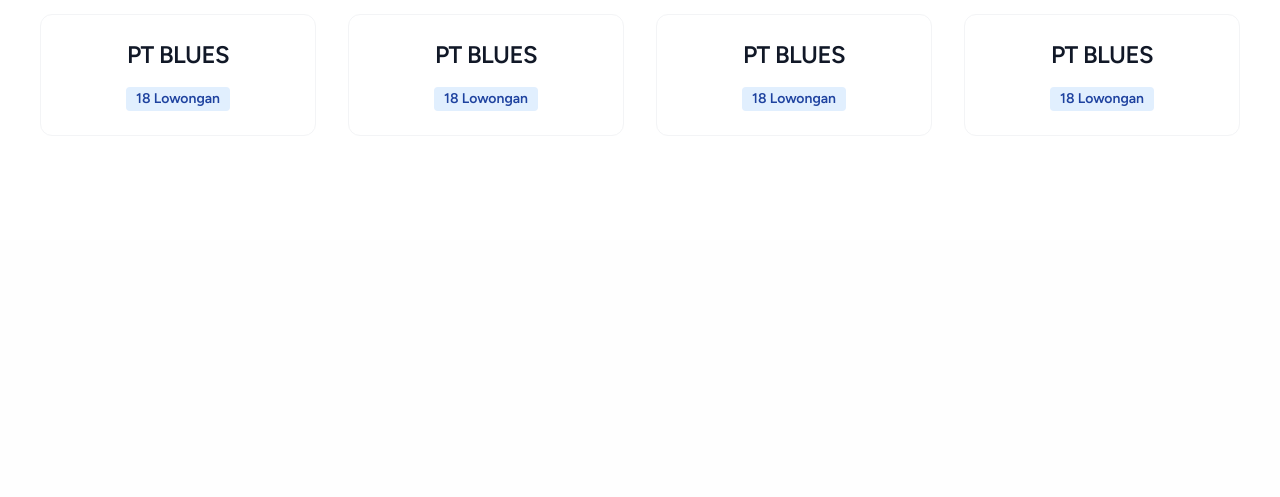
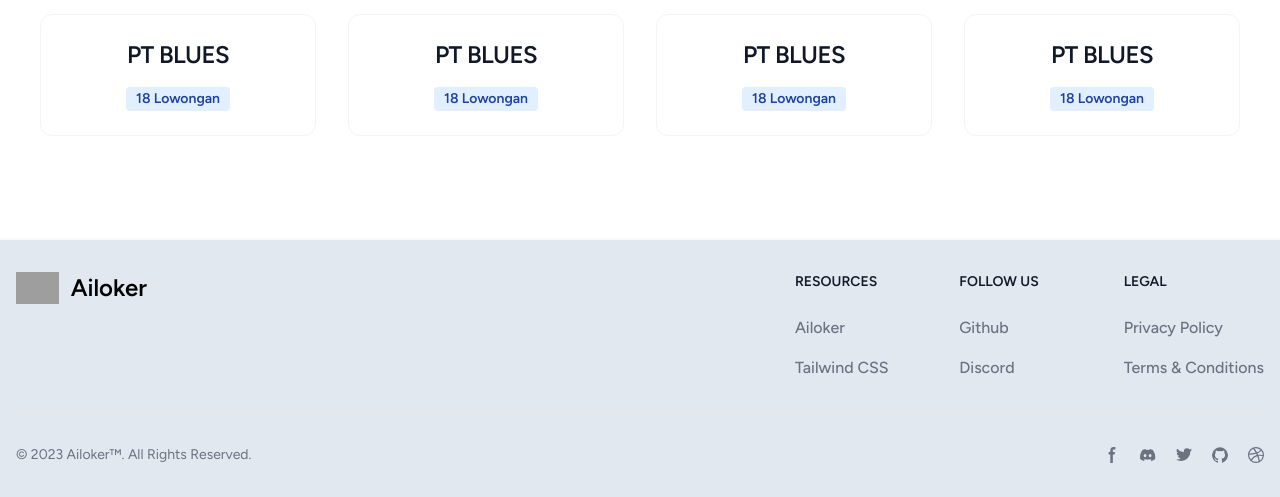
Before and after one commit to ZulfikarHD/Ailoker, a Laravel app: page / in a window 1280 px wide. Shown: the part 2523-3020 px from the top of the page. Before the commit the page ends 2634 px from the top, so only its background shows below. Run offline with Laravel 12, Linux system fonts and the light colour scheme; style sheets or scripts are compiled from the project's sources; some libraries are stand-ins or nearby versions; grey boxes are pictures that could not be loaded.

Commit message:
add footer

```diff
--- a/resources/views/layouts/app.blade.php
+++ b/resources/views/layouts/app.blade.php
@@ -1,5 +1,6 @@
 <!DOCTYPE html>
 <html lang="{{ str_replace('_', '-', app()->getLocale()) }}">
+
 <head>
     <meta charset="utf-8">
     <meta name="viewport" content="width=device-width, initial-scale=1">
@@ -14,6 +15,7 @@
     <!-- Scripts -->
     @vite(['resources/css/app.css', 'resources/js/app.js'])
 </head>
+
 <body class="font-sans antialiased">
     <div class="min-h-screen bg-white dark:bg-gray-900">
         <livewire:layout.navigation />
@@ -31,6 +33,9 @@
         <main class="pb-10">
             {{ $slot }}
         </main>
+
+        <livewire:layout.footer />
     </div>
 </body>
+
 </html>
--- /dev/null
+++ b/resources/views/livewire/layout/footer.blade.php
@@ -0,0 +1,99 @@
+<footer class="bg-slate-200 drop-shadow shadow-md dark:bg-gray-900">
+    <div class="mx-auto w-full max-w-screen-xl p-4 py-6 lg:py-8">
+        <div class="md:flex md:justify-between">
+            <div class="mb-6 md:mb-0">
+                <a href="https://flowbite.com/" class="flex items-center">
+                    <img src="https://flowbite.com/docs/images/logo.svg" class="h-8 me-3" alt="Ailoker Logo" />
+                    <span class="self-center text-2xl font-semibold whitespace-nowrap dark:text-white">Ailoker</span>
+                </a>
+            </div>
+            <div class="grid grid-cols-2 gap-8 sm:gap-6 sm:grid-cols-3">
+                <div>
+                    <h2 class="mb-6 text-sm font-semibold text-gray-900 uppercase dark:text-white">Resources</h2>
+                    <ul class="text-gray-500 dark:text-gray-400 font-medium">
+                        <li class="mb-4">
+                            <a href="https://Ailoker.com/" class="hover:underline">Ailoker</a>
+                        </li>
+                        <li>
+                            <a href="https://tailwindcss.com/" class="hover:underline">Tailwind CSS</a>
+                        </li>
+                    </ul>
+                </div>
+                <div>
+                    <h2 class="mb-6 text-sm font-semibold text-gray-900 uppercase dark:text-white">Follow us</h2>
+                    <ul class="text-gray-500 dark:text-gray-400 font-medium">
+                        <li class="mb-4">
+                            <a href="https://github.com/themesberg/Ailoker" class="hover:underline ">Github</a>
+                        </li>
+                        <li>
+                            <a href="https://discord.gg/4eeurUVvTy" class="hover:underline">Discord</a>
+                        </li>
+                    </ul>
+                </div>
+                <div>
+                    <h2 class="mb-6 text-sm font-semibold text-gray-900 uppercase dark:text-white">Legal</h2>
+                    <ul class="text-gray-500 dark:text-gray-400 font-medium">
+                        <li class="mb-4">
+                            <a href="#" class="hover:underline">Privacy Policy</a>
+                        </li>
+                        <li>
+                            <a href="#" class="hover:underline">Terms &amp; Conditions</a>
+                        </li>
+                    </ul>
+                </div>
+            </div>
+        </div>
+        <hr class="my-6 border-gray-200 sm:mx-auto dark:border-gray-700 lg:my-8" />
+        <div class="sm:flex sm:items-center sm:justify-between">
+            <span class="text-sm text-gray-500 sm:text-center dark:text-gray-400">© 2023 <a href="https://Ailoker.com/"
+                    class="hover:underline">Ailoker™</a>. All Rights Reserved.
+            </span>
+            <div class="flex mt-4 sm:justify-center sm:mt-0">
+                <a href="#" class="text-gray-500 hover:text-gray-900 dark:hover:text-white">
+                    <svg class="w-4 h-4" aria-hidden="true" xmlns="http://www.w3.org/2000/svg" fill="currentColor"
+                        viewBox="0 0 8 19">
+                        <path fill-rule="evenodd"
+                            d="M6.135 3H8V0H6.135a4.147 4.147 0 0 0-4.142 4.142V6H0v3h2v9.938h3V9h2.021l.592-3H5V3.591A.6.6 0 0 1 5.592 3h.543Z"
+                            clip-rule="evenodd" />
+                    </svg>
+                    <span class="sr-only">Facebook page</span>
+                </a>
+                <a href="#" class="text-gray-500 hover:text-gray-900 dark:hover:text-white ms-5">
+                    <svg class="w-4 h-4" aria-hidden="true" xmlns="http://www.w3.org/2000/svg" fill="currentColor"
+                        viewBox="0 0 21 16">
+                        <path
+                            d="M16.942 1.556a16.3 16.3 0 0 0-4.126-1.3 12.04 12.04 0 0 0-.529 1.1 15.175 15.175 0 0 0-4.573 0 11.585 11.585 0 0 0-.535-1.1 16.274 16.274 0 0 0-4.129 1.3A17.392 17.392 0 0 0 .182 13.218a15.785 15.785 0 0 0 4.963 2.521c.41-.564.773-1.16 1.084-1.785a10.63 10.63 0 0 1-1.706-.83c.143-.106.283-.217.418-.33a11.664 11.664 0 0 0 10.118 0c.137.113.277.224.418.33-.544.328-1.116.606-1.71.832a12.52 12.52 0 0 0 1.084 1.785 16.46 16.46 0 0 0 5.064-2.595 17.286 17.286 0 0 0-2.973-11.59ZM6.678 10.813a1.941 1.941 0 0 1-1.8-2.045 1.93 1.93 0 0 1 1.8-2.047 1.919 1.919 0 0 1 1.8 2.047 1.93 1.93 0 0 1-1.8 2.045Zm6.644 0a1.94 1.94 0 0 1-1.8-2.045 1.93 1.93 0 0 1 1.8-2.047 1.918 1.918 0 0 1 1.8 2.047 1.93 1.93 0 0 1-1.8 2.045Z" />
+                    </svg>
+                    <span class="sr-only">Discord community</span>
+                </a>
+                <a href="#" class="text-gray-500 hover:text-gray-900 dark:hover:text-white ms-5">
+                    <svg class="w-4 h-4" aria-hidden="true" xmlns="http://www.w3.org/2000/svg" fill="currentColor"
+                        viewBox="0 0 20 17">
+                        <path fill-rule="evenodd"
+                            d="M20 1.892a8.178 8.178 0 0 1-2.355.635 4.074 4.074 0 0 0 1.8-2.235 8.344 8.344 0 0 1-2.605.98A4.13 4.13 0 0 0 13.85 0a4.068 4.068 0 0 0-4.1 4.038 4 4 0 0 0 .105.919A11.705 11.705 0 0 1 1.4.734a4.006 4.006 0 0 0 1.268 5.392 4.165 4.165 0 0 1-1.859-.5v.05A4.057 4.057 0 0 0 4.1 9.635a4.19 4.19 0 0 1-1.856.07 4.108 4.108 0 0 0 3.831 2.807A8.36 8.36 0 0 1 0 14.184 11.732 11.732 0 0 0 6.291 16 11.502 11.502 0 0 0 17.964 4.5c0-.177 0-.35-.012-.523A8.143 8.143 0 0 0 20 1.892Z"
+                            clip-rule="evenodd" />
+                    </svg>
+                    <span class="sr-only">Twitter page</span>
+                </a>
+                <a href="#" class="text-gray-500 hover:text-gray-900 dark:hover:text-white ms-5">
+                    <svg class="w-4 h-4" aria-hidden="true" xmlns="http://www.w3.org/2000/svg" fill="currentColor"
+                        viewBox="0 0 20 20">
+                        <path fill-rule="evenodd"
+                            d="M10 .333A9.911 9.911 0 0 0 6.866 19.65c.5.092.678-.215.678-.477 0-.237-.01-1.017-.014-1.845-2.757.6-3.338-1.169-3.338-1.169a2.627 2.627 0 0 0-1.1-1.451c-.9-.615.07-.6.07-.6a2.084 2.084 0 0 1 1.518 1.021 2.11 2.11 0 0 0 2.884.823c.044-.503.268-.973.63-1.325-2.2-.25-4.516-1.1-4.516-4.9A3.832 3.832 0 0 1 4.7 7.068a3.56 3.56 0 0 1 .095-2.623s.832-.266 2.726 1.016a9.409 9.409 0 0 1 4.962 0c1.89-1.282 2.717-1.016 2.717-1.016.366.83.402 1.768.1 2.623a3.827 3.827 0 0 1 1.02 2.659c0 3.807-2.319 4.644-4.525 4.889a2.366 2.366 0 0 1 .673 1.834c0 1.326-.012 2.394-.012 2.72 0 .263.18.572.681.475A9.911 9.911 0 0 0 10 .333Z"
+                            clip-rule="evenodd" />
+                    </svg>
+                    <span class="sr-only">GitHub account</span>
+                </a>
+                <a href="#" class="text-gray-500 hover:text-gray-900 dark:hover:text-white ms-5">
+                    <svg class="w-4 h-4" aria-hidden="true" xmlns="http://www.w3.org/2000/svg" fill="currentColor"
+                        viewBox="0 0 20 20">
+                        <path fill-rule="evenodd"
+                            d="M10 0a10 10 0 1 0 10 10A10.009 10.009 0 0 0 10 0Zm6.613 4.614a8.523 8.523 0 0 1 1.93 5.32 20.094 20.094 0 0 0-5.949-.274c-.059-.149-.122-.292-.184-.441a23.879 23.879 0 0 0-.566-1.239 11.41 11.41 0 0 0 4.769-3.366ZM8 1.707a8.821 8.821 0 0 1 2-.238 8.5 8.5 0 0 1 5.664 2.152 9.608 9.608 0 0 1-4.476 3.087A45.758 45.758 0 0 0 8 1.707ZM1.642 8.262a8.57 8.57 0 0 1 4.73-5.981A53.998 53.998 0 0 1 9.54 7.222a32.078 32.078 0 0 1-7.9 1.04h.002Zm2.01 7.46a8.51 8.51 0 0 1-2.2-5.707v-.262a31.64 31.64 0 0 0 8.777-1.219c.243.477.477.964.692 1.449-.114.032-.227.067-.336.1a13.569 13.569 0 0 0-6.942 5.636l.009.003ZM10 18.556a8.508 8.508 0 0 1-5.243-1.8 11.717 11.717 0 0 1 6.7-5.332.509.509 0 0 1 .055-.02 35.65 35.65 0 0 1 1.819 6.476 8.476 8.476 0 0 1-3.331.676Zm4.772-1.462A37.232 37.232 0 0 0 13.113 11a12.513 12.513 0 0 1 5.321.364 8.56 8.56 0 0 1-3.66 5.73h-.002Z"
+                            clip-rule="evenodd" />
+                    </svg>
+                    <span class="sr-only">Dribbble account</span>
+                </a>
+            </div>
+        </div>
+    </div>
+</footer>
```
Lines whose indentation alone changed are shown as unchanged.
